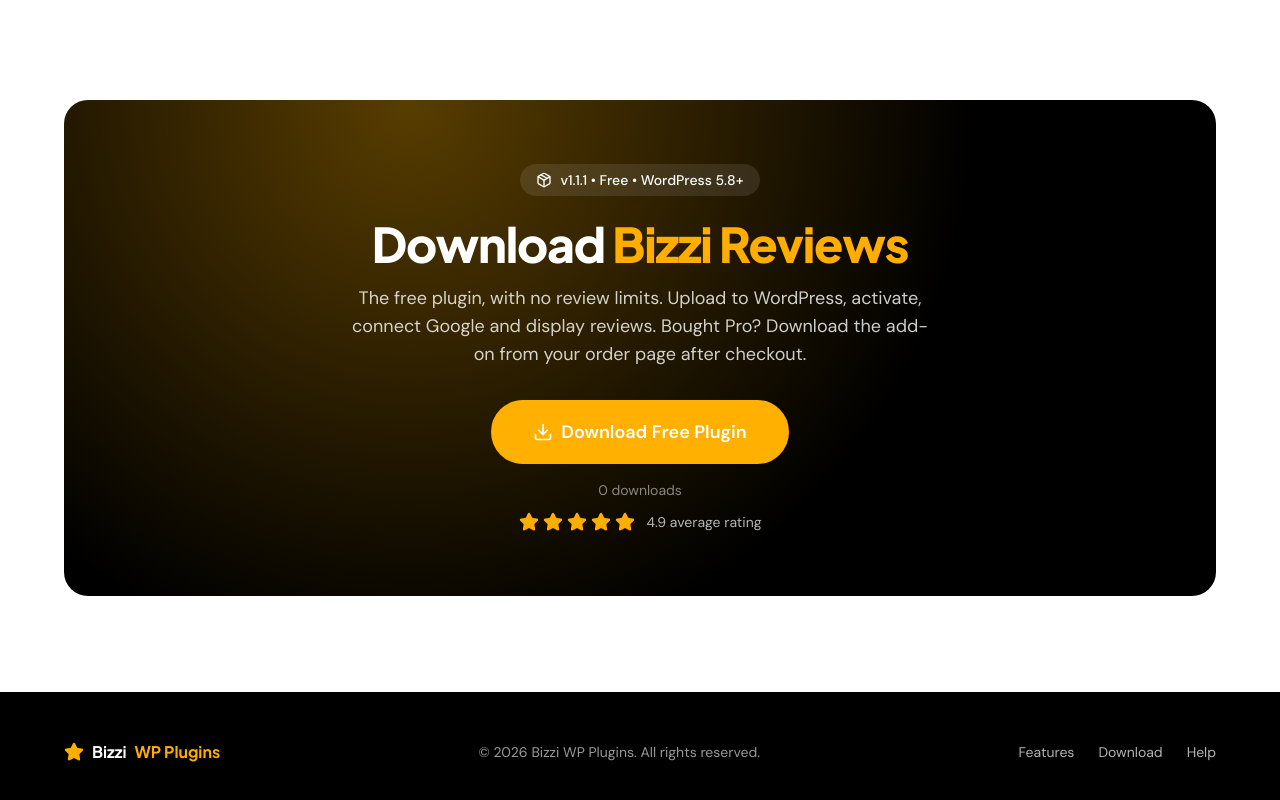
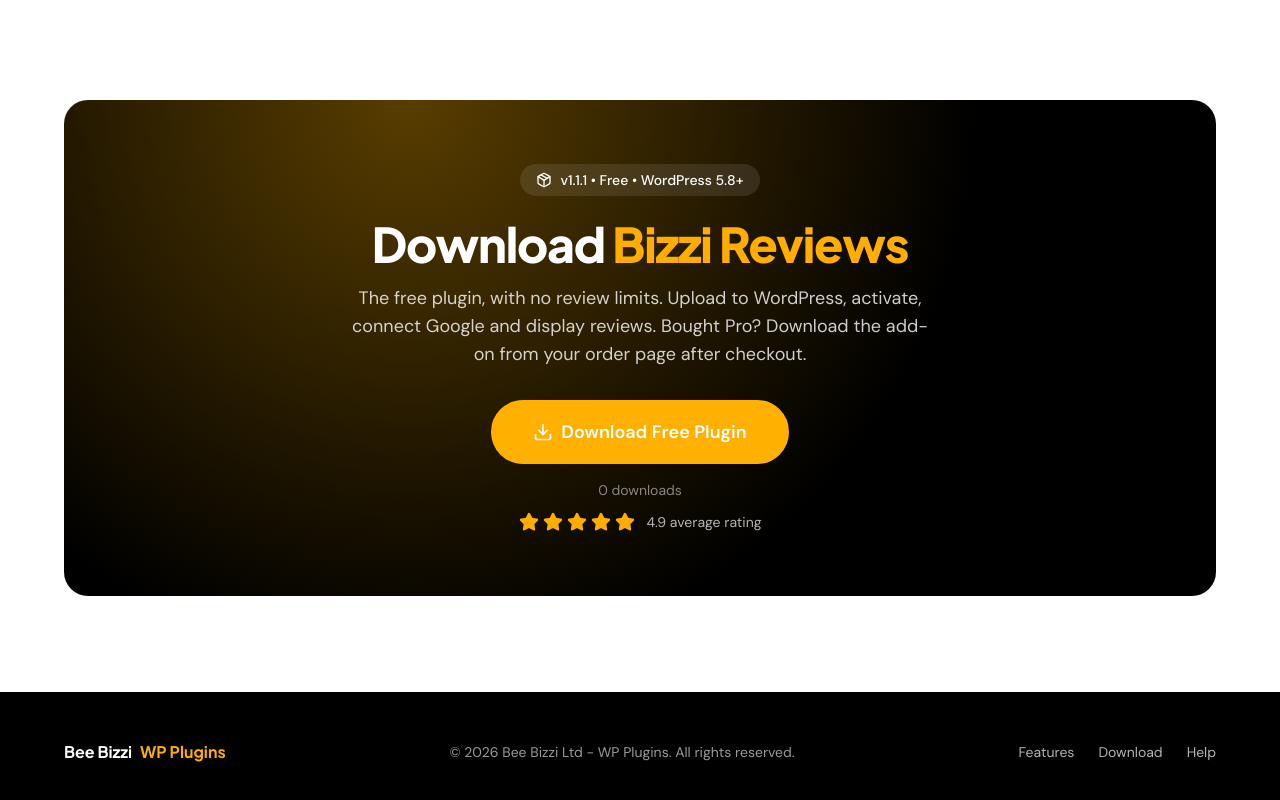
Before and after one commit to waltyw/Bizzi-Plugins, a Next.js app in the folder reviews/: page / in a window 1280 px wide. Shown: the part 6129-6929 px from the top of the page. Built offline with nearby package versions, Linux system fonts and the light colour scheme; no server answers; the database is empty.

Commit message:
Update footer branding and copyright information

```diff
--- a/reviews/components/site-footer.tsx
+++ b/reviews/components/site-footer.tsx
@@ -10,11 +10,12 @@
     <footer className="bg-black text-white py-12">
       <div className="max-w-[1200px] mx-auto px-6 flex flex-col md:flex-row items-center justify-between gap-4">
         <div className="flex items-center gap-2 text-white font-display font-bold">
-          <Star className="w-5 h-5 fill-primary text-primary" />
-          Bizzi <span className="text-primary">WP Plugins</span>
+
+
+          Bee Bizzi <span className="text-primary">WP Plugins</span>
         </div>
         <p className="text-sm text-white/60">
-          © {year} Bizzi WP Plugins. All rights reserved.
+          © {year} Bee Bizzi Ltd - WP Plugins. All rights reserved.
         </p>
         <div className="flex gap-6 text-sm text-white/70">
           <a href="/#features" className="hover:text-primary transition-colors">Features</a>
```
